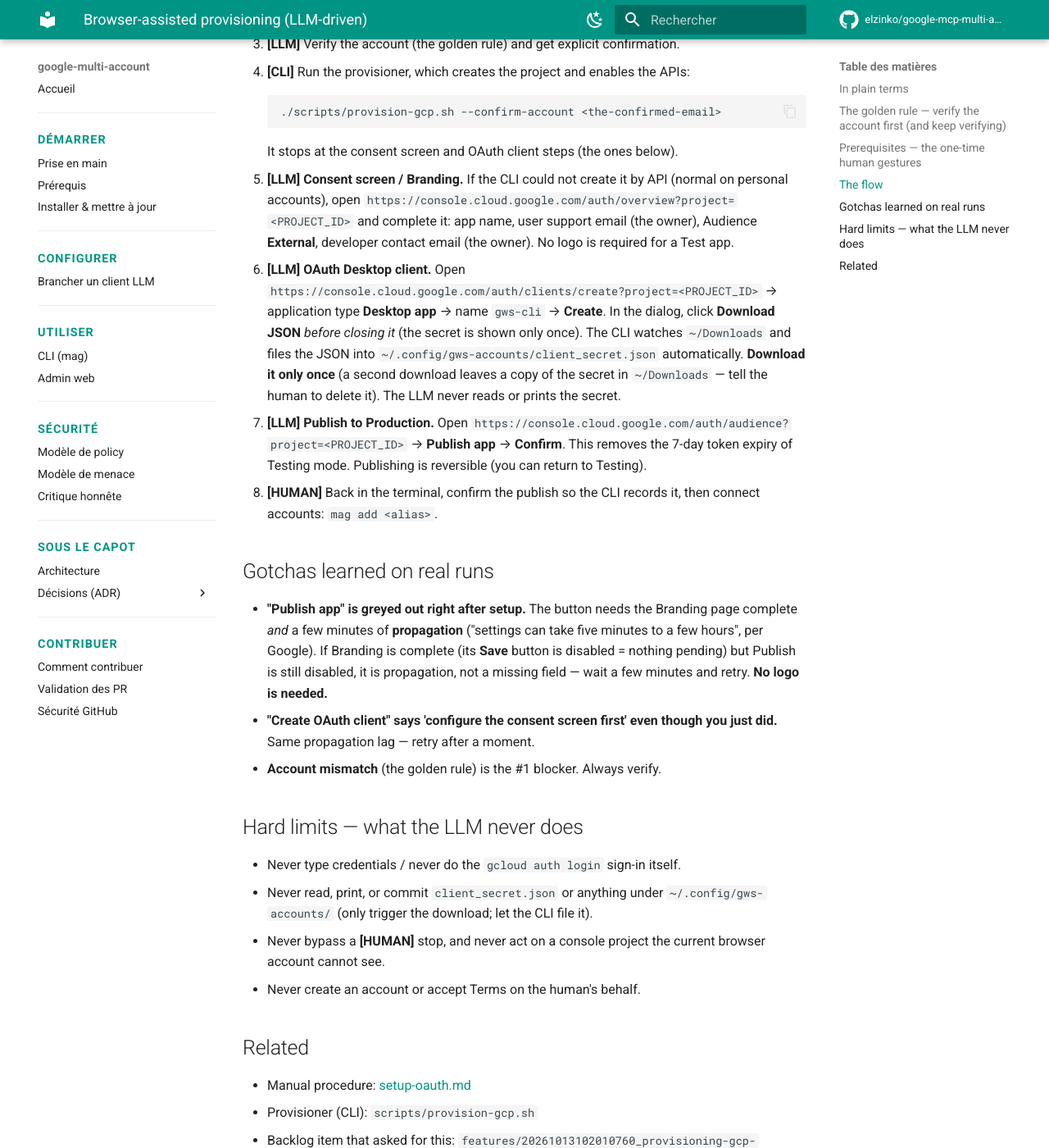
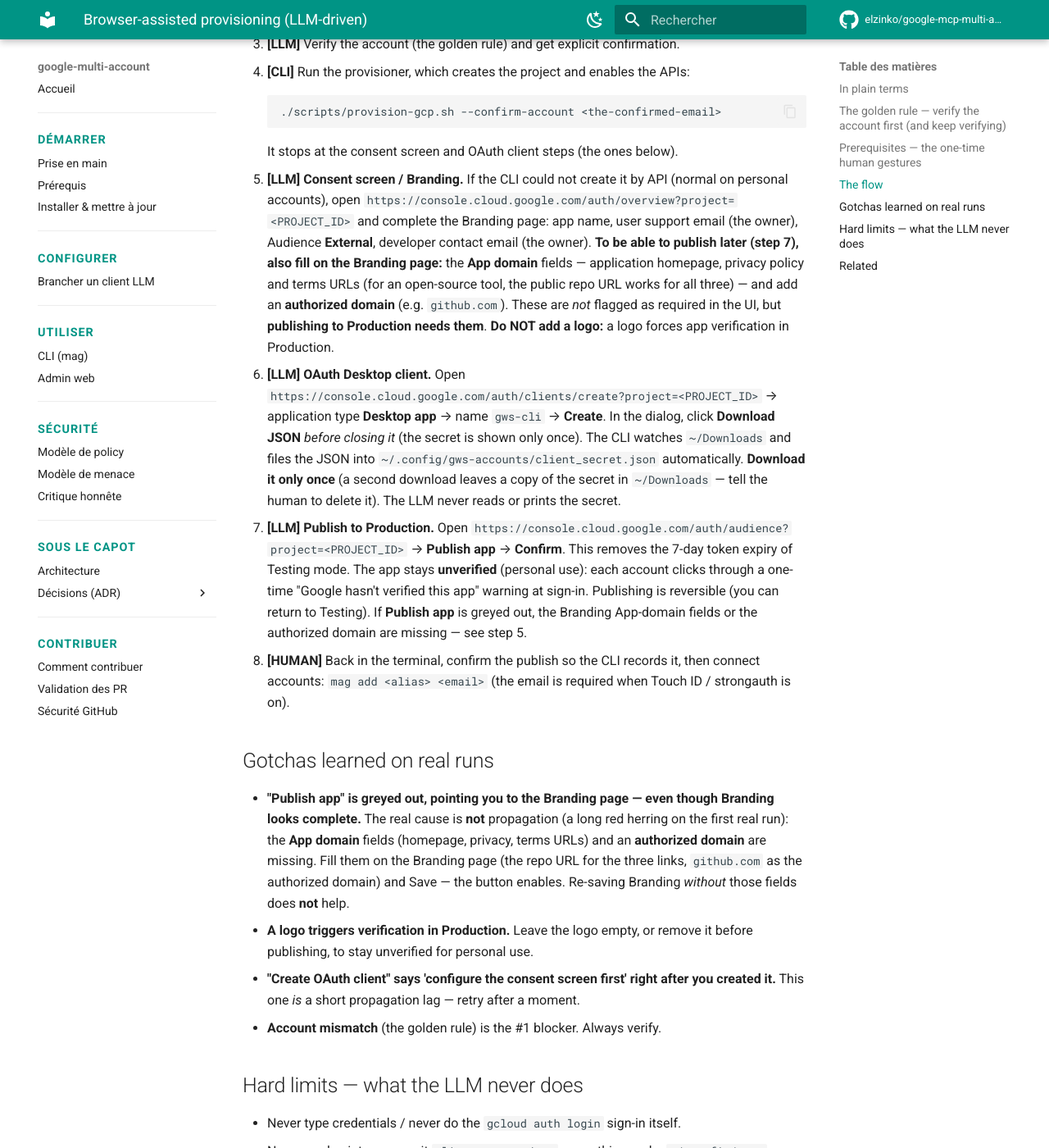
Before and after one commit to elzinko/google-mcp-multi-account, an MkDocs documentation site: the page built from docs/provisioning-assisted-browser.md, in a window 1280 px wide and 1400 px high, scrolled down 1786 px. Shown: the whole window at 82% size. Built offline with MkDocs 1.6.1 and Material for MkDocs 9.7.7, drawn with Linux system fonts in a browser that asks for light colours; comment, search, counter and statistics services are not loaded.

Commit message:
docs(provisioning-assisted): corriger la vraie cause du blocage « Publish »
Le run réel a montré que le bouton « Publier » grisé n'était PAS de la
propagation (fausse piste), mais les champs « Domaine de l'app » (page d'accueil
/ confidentialité / conditions) + un domaine autorisé manquants. Et qu'un logo
déclenche la validation en Production.

- Étape 5 : remplir les App-domain + domaine autorisé (URL du dépôt), pas de logo.
- Étape 7 : app publiée « non vérifiée » (avertissement une fois par compte) ;
  si « Publier » est grisé → App-domain/domaine manquants.
- Étape 8 : « mag add <alias> <email> » (email requis si Touch ID).
- Gotchas : vraie cause documentée, logo = déclencheur de validation.

Co-Authored-By: Claude Opus 4.8 <noreply@anthropic.com>

```diff
--- a/docs/provisioning-assisted-browser.md
+++ b/docs/provisioning-assisted-browser.md
@@ -69,8 +69,14 @@ the browser · **[HUMAN]** = a human gesture the LLM only prompts for.
 5. **[LLM]** **Consent screen / Branding.** If the CLI could not create it by API
    (normal on personal accounts), open
    `https://console.cloud.google.com/auth/overview?project=<PROJECT_ID>` and
-   complete it: app name, user support email (the owner), Audience **External**,
-   developer contact email (the owner). No logo is required for a Test app.
+   complete the Branding page: app name, user support email (the owner), Audience
+   **External**, developer contact email (the owner).
+   **To be able to publish later (step 7), also fill on the Branding page:** the
+   **App domain** fields — application homepage, privacy policy and terms URLs
+   (for an open-source tool, the public repo URL works for all three) — and add
+   an **authorized domain** (e.g. `github.com`). These are *not* flagged as
+   required in the UI, but **publishing to Production needs them**.
+   **Do NOT add a logo:** a logo forces app verification in Production.
 6. **[LLM]** **OAuth Desktop client.** Open
    `https://console.cloud.google.com/auth/clients/create?project=<PROJECT_ID>` →
    application type **Desktop app** → name `gws-cli` → **Create**. In the dialog,
@@ -82,20 +88,27 @@ the browser · **[HUMAN]** = a human gesture the LLM only prompts for.
 7. **[LLM]** **Publish to Production.** Open
    `https://console.cloud.google.com/auth/audience?project=<PROJECT_ID>` →
    **Publish app** → **Confirm**. This removes the 7-day token expiry of Testing
-   mode. Publishing is reversible (you can return to Testing).
+   mode. The app stays **unverified** (personal use): each account clicks through
+   a one-time "Google hasn't verified this app" warning at sign-in. Publishing is
+   reversible (you can return to Testing). If **Publish app** is greyed out, the
+   Branding App-domain fields or the authorized domain are missing — see step 5.
 8. **[HUMAN]** Back in the terminal, confirm the publish so the CLI records it,
-   then connect accounts: `mag add <alias>`.
+   then connect accounts: `mag add <alias> <email>` (the email is required when
+   Touch ID / strongauth is on).
 
 ## Gotchas learned on real runs
 
-- **"Publish app" is greyed out right after setup.** The button needs the
-  Branding page complete *and* a few minutes of **propagation** ("settings can
-  take five minutes to a few hours", per Google). If Branding is complete (its
-  **Save** button is disabled = nothing pending) but Publish is still disabled,
-  it is propagation, not a missing field — wait a few minutes and retry. **No
-  logo is needed.**
-- **"Create OAuth client" says 'configure the consent screen first' even though
-  you just did.** Same propagation lag — retry after a moment.
+- **"Publish app" is greyed out, pointing you to the Branding page — even though
+  Branding looks complete.** The real cause is **not** propagation (a long red
+  herring on the first real run): the **App domain** fields (homepage, privacy,
+  terms URLs) and an **authorized domain** are missing. Fill them on the Branding
+  page (the repo URL for the three links, `github.com` as the authorized domain)
+  and Save — the button enables. Re-saving Branding *without* those fields does
+  **not** help.
+- **A logo triggers verification in Production.** Leave the logo empty, or remove
+  it before publishing, to stay unverified for personal use.
+- **"Create OAuth client" says 'configure the consent screen first' right after
+  you created it.** This one *is* a short propagation lag — retry after a moment.
 - **Account mismatch** (the golden rule) is the #1 blocker. Always verify.
 
 ## Hard limits — what the LLM never does
```
